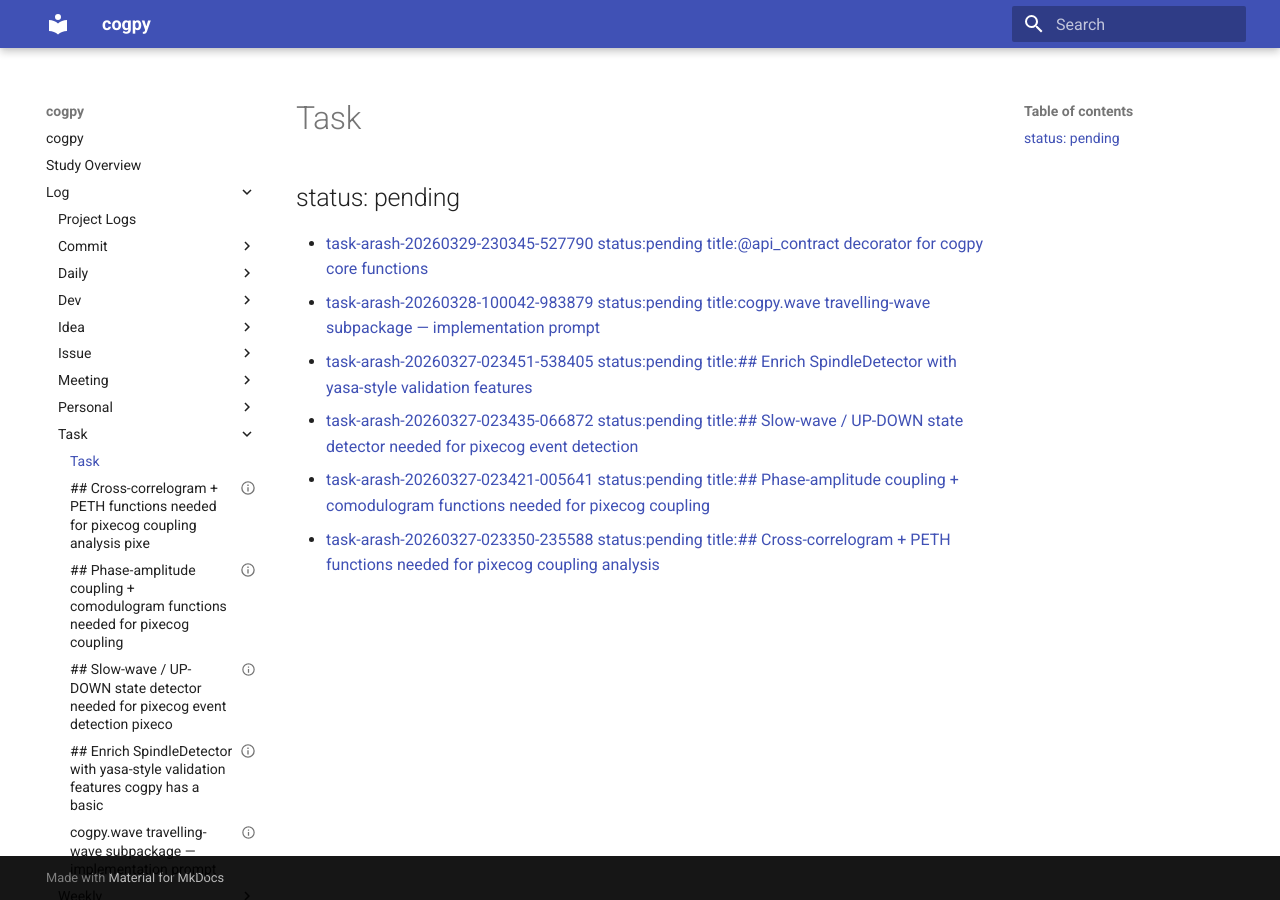
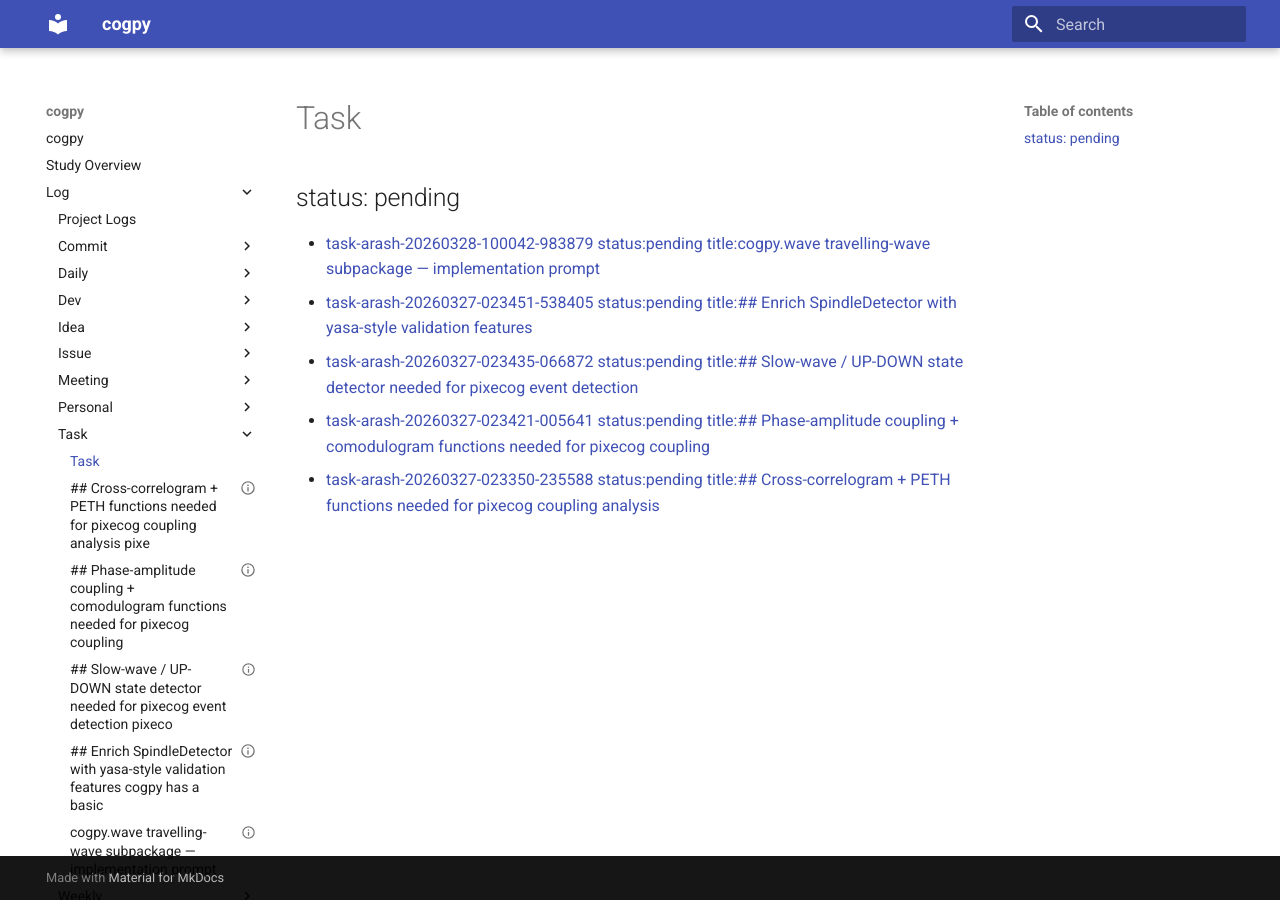
Before and after one commit to arashshahidi1997/cogpy, an MkDocs documentation site: the page built from docs/log/task/index.md, in a window 1280 px wide. Built offline with MkDocs 1.6.1 and Material for MkDocs 9.7.7, drawn with Linux system fonts in a browser that asks for light colours.

Commit message:
fix mkdocs --strict: remove broken symlink and dangling task link

```diff
--- a/docs/log/task/index.md
+++ b/docs/log/task/index.md
@@ -2,7 +2,6 @@
 
 ## status: pending
 
-- [task-arash-20260329-230345-527790 status:pending title:@api_contract decorator for cogpy core functions](task-arash-20260329-230345-527790.md)
 - [task-arash-20260328-100042-983879 status:pending title:cogpy.wave travelling-wave subpackage — implementation prompt](task-arash-20260328-100042-983879.md)
 - [task-arash-20260327-023451-538405 status:pending title:## Enrich SpindleDetector with yasa-style validation features](task-arash-20260327-023451-538405.md)
 - [task-arash-20260327-023435-066872 status:pending title:## Slow-wave / UP-DOWN state detector needed for pixecog event detection](task-arash-20260327-023435-066872.md)
```
Also changed, not shown: 1 other file.
